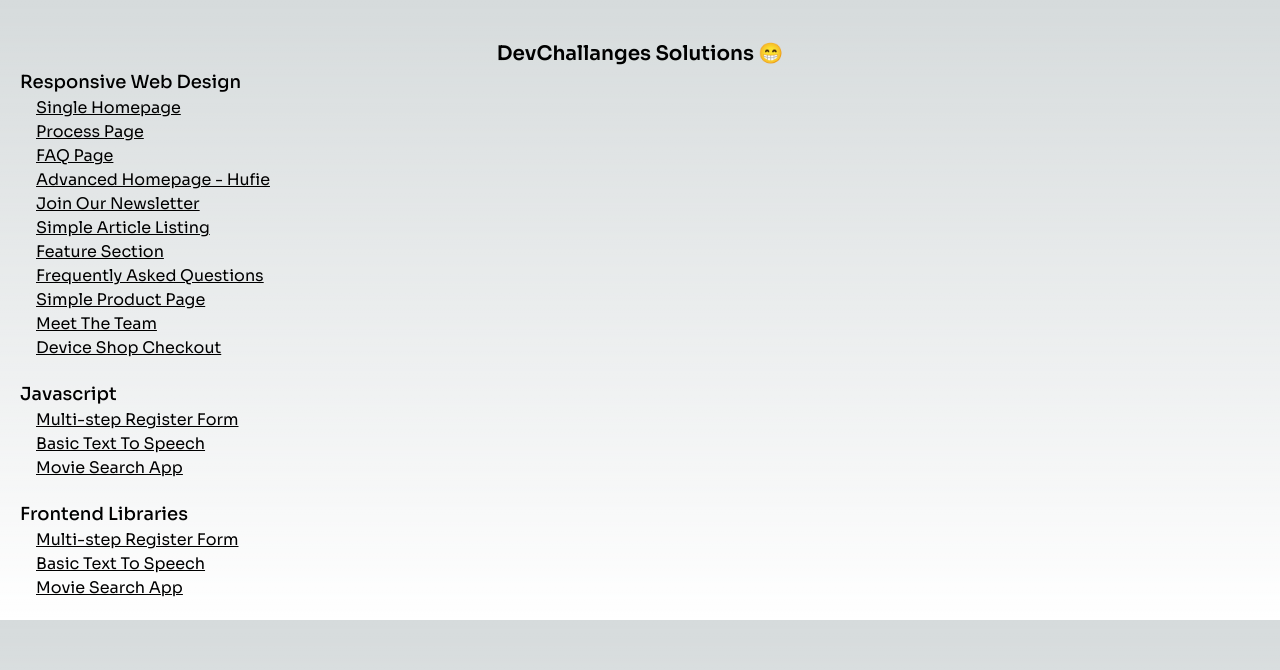
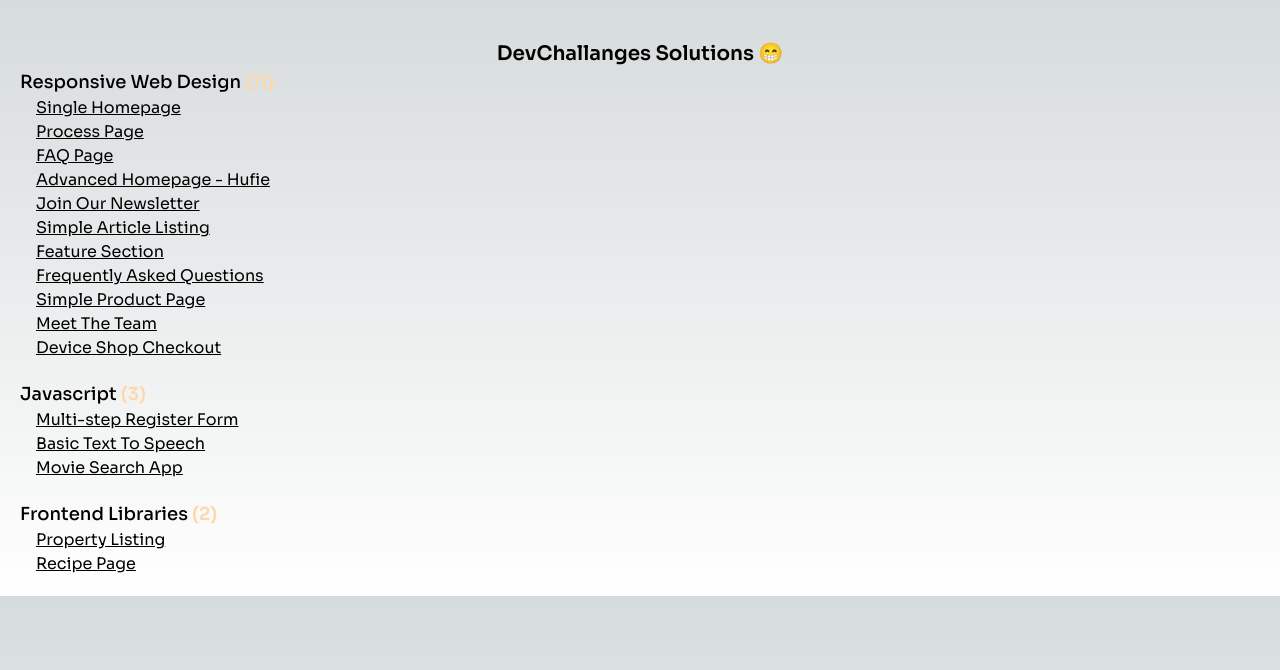
Before and after one commit to EdiedRamos/devchallenges, a Next.js app: page / in a window 1280 px wide. Shown: the top 670 px of the page. Built offline with nearby package versions, Linux system fonts and the light colour scheme.

Commit message:
feat: upate projects home

```diff
--- a/src/app/page.tsx
+++ b/src/app/page.tsx
@@ -1,5 +1,9 @@
 import Link from "next/link";
-import { JAVASCRIPT_PROJECTS, RESPONSIVE_PROJECTS } from "./projects.data";
+import {
+  FRONTEND_PROJECTS,
+  JAVASCRIPT_PROJECTS,
+  RESPONSIVE_PROJECTS,
+} from "./projects.data";
 
 export default function Page() {
   return (
@@ -8,7 +12,12 @@ export default function Page() {
         DevChallanges Solutions 😁
       </h2>
       <section>
-        <h3 className="text-lg font-medium">Responsive Web Design</h3>
+        <h3 className="text-lg font-medium">
+          Responsive Web Design{" "}
+          <span className="font-bold text-orange-200">
+            ({RESPONSIVE_PROJECTS.length})
+          </span>
+        </h3>
         <ul>
           {RESPONSIVE_PROJECTS.map((project) => (
             <li key={project.id}>
@@ -20,7 +29,12 @@ export default function Page() {
         </ul>
       </section>
       <section className="mt-5">
-        <h3 className="text-lg font-medium">Javascript</h3>
+        <h3 className="text-lg font-medium">
+          Javascript{" "}
+          <span className="font-bold text-orange-200">
+            ({JAVASCRIPT_PROJECTS.length})
+          </span>
+        </h3>
         <ul>
           {JAVASCRIPT_PROJECTS.map((project) => (
             <li key={project.id}>
@@ -32,9 +46,14 @@ export default function Page() {
         </ul>
       </section>
       <section className="mt-5">
-        <h3 className="text-lg font-medium">Frontend Libraries</h3>
+        <h3 className="text-lg font-medium">
+          Frontend Libraries{" "}
+          <span className="font-bold text-orange-200">
+            ({FRONTEND_PROJECTS.length})
+          </span>
+        </h3>
         <ul>
-          {JAVASCRIPT_PROJECTS.map((project) => (
+          {FRONTEND_PROJECTS.map((project) => (
             <li key={project.id}>
               <Link href={project.url} className="underline ml-4">
                 {project.name}
```
